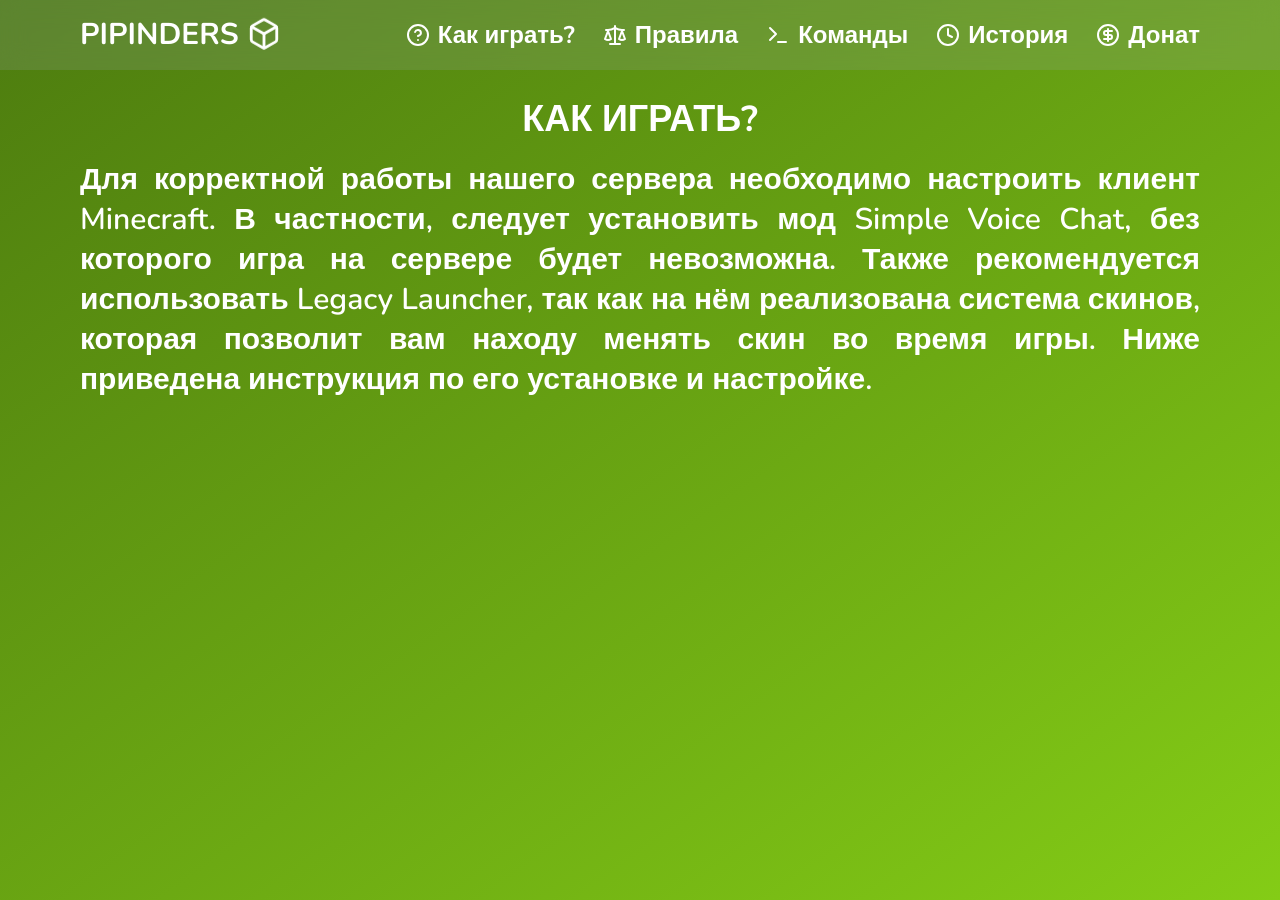
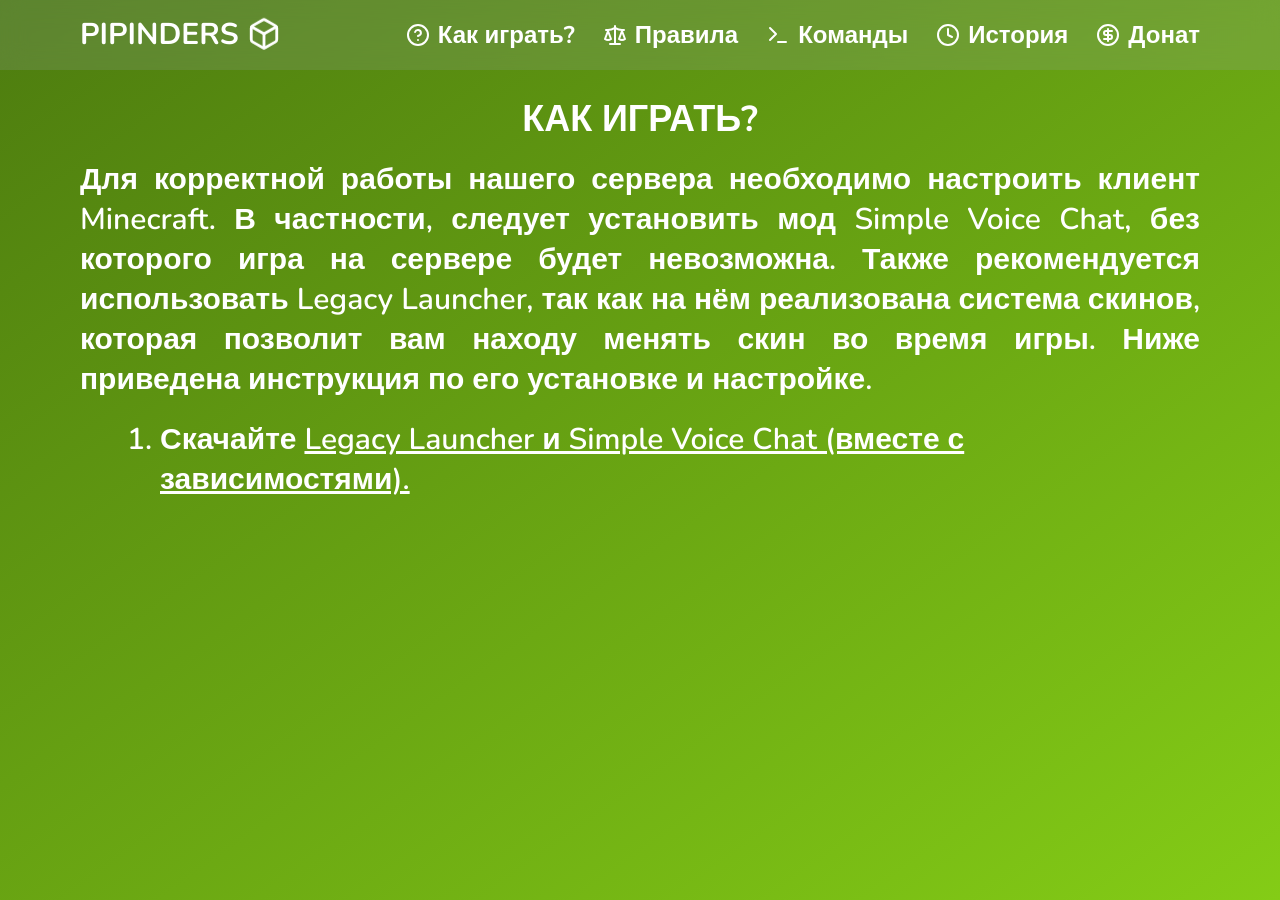
Before and after one commit to MrAbragadabra/pipinders, a Next.js app: page /how-to-play in a window 1280 px wide. Built offline with nearby package versions, Linux system fonts and the light colour scheme.

Commit message:
первый пункт вместе с сслыкой (в сибирь)

```diff
--- a/src/components/shared/howToPlay.tsx
+++ b/src/components/shared/howToPlay.tsx
@@ -1,3 +1,5 @@
+import Link from 'next/link'
+
 interface Props {
 	className?: string
 }
@@ -19,6 +21,18 @@ export const HowToPlay: React.FC<Props> = ({ className }) => {
 					скинов, которая позволит вам находу менять скин во время игры. Ниже
 					приведена инструкция по его установке и настройке.
 				</p>
+				<ul className='lg:px-20 px-10 list-decimal text-white font-semibold mt-5 text-3xl'>
+					<li className='mb-5 text-left leading-10'>
+						Скачайте{' '}
+						<Link
+							className='underline hover:no-underline'
+							href='https://disk.yandex.ru/d/FsnXNe_eWWSGWw'
+							target='_blank'
+						>
+							Legacy Launcher и Simple Voice Chat (вместе с зависимостями).
+						</Link>
+					</li>
+				</ul>
 			</div>
 		</section>
 	)
```
